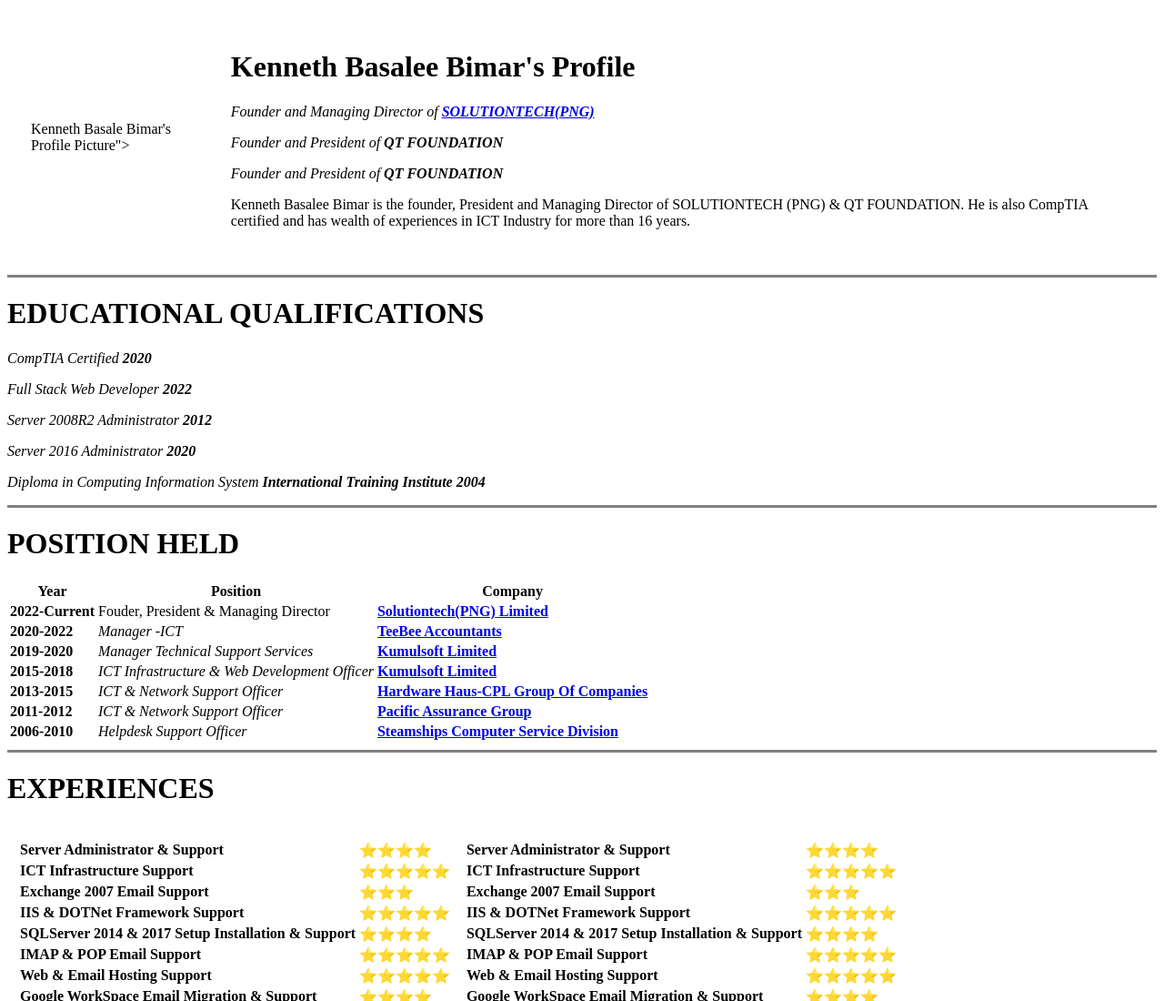
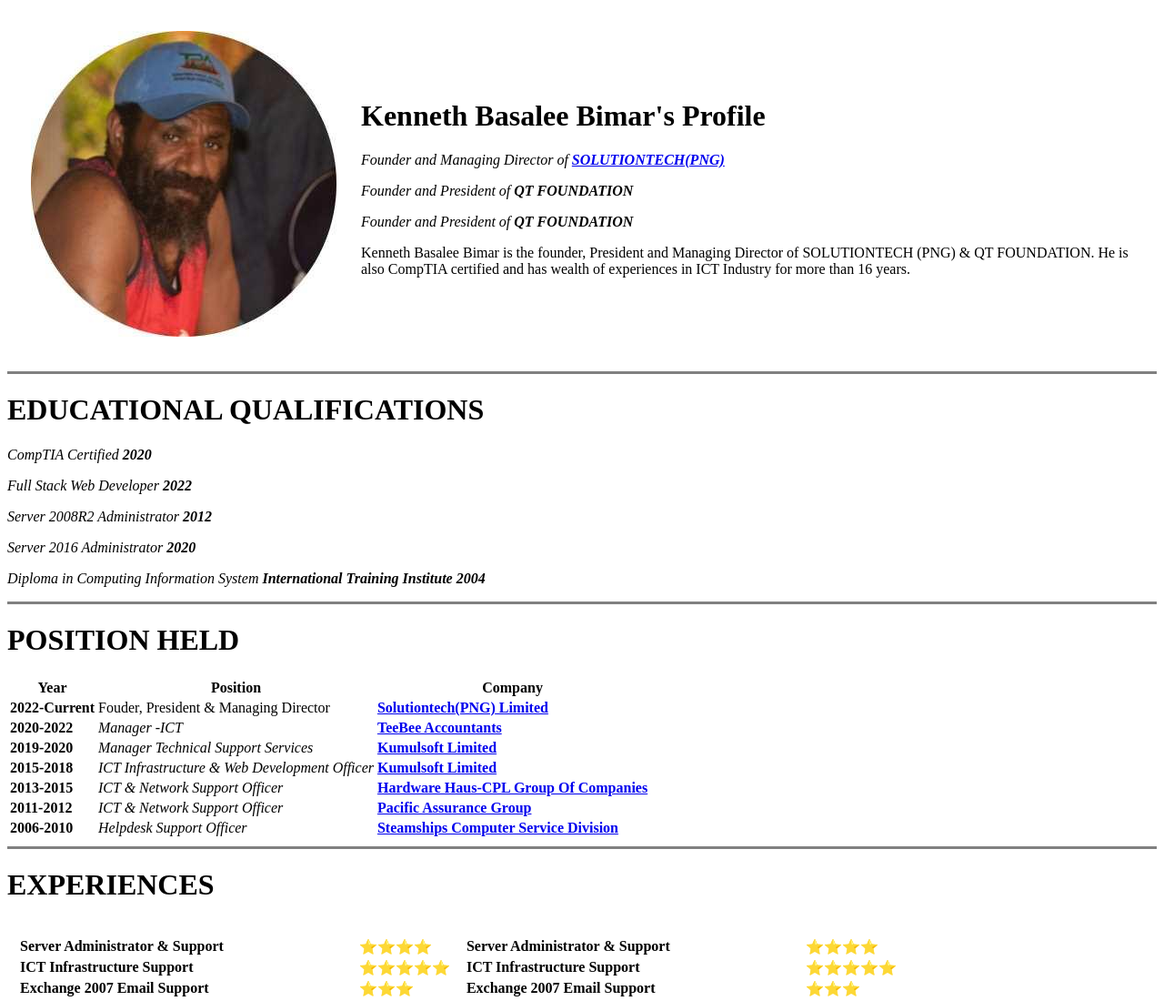
Before and after one commit to BimarK123/Kenneth-Bimar-Resume, a plain HTML site: page index.html in a window 1280 px wide. Shown: the top 1100 px of the page at 91% size. Drawn offline with Linux system fonts and the light colour scheme.

Commit message:
Update index.html

```diff
--- a/index.html
+++ b/index.html
@@ -9,7 +9,7 @@
 <body>
   <table cellspacing="25">
     <tr>
-      <td><img src="/github.com/BimarK123/Kenneth-Bimar-Resume/images/kearn.jpg" alt="">Kenneth Basale Bimar's Profile Picture"></td>
+      <td><img src="images/kearn.jpg" alt="Kenneth Basale Bimar's Profile Picture"></td>
       <td>
         <h1>Kenneth Basalee Bimar's Profile</h1 <p><em>Founder and Managing Director of <strong><a href="https://www.solutiontech.com.pg/" target="_blank">SOLUTIONTECH(PNG)</a></strong></em></p>
         <p><em>Founder and President of <strong>QT FOUNDATION</strong></em></p>
```
